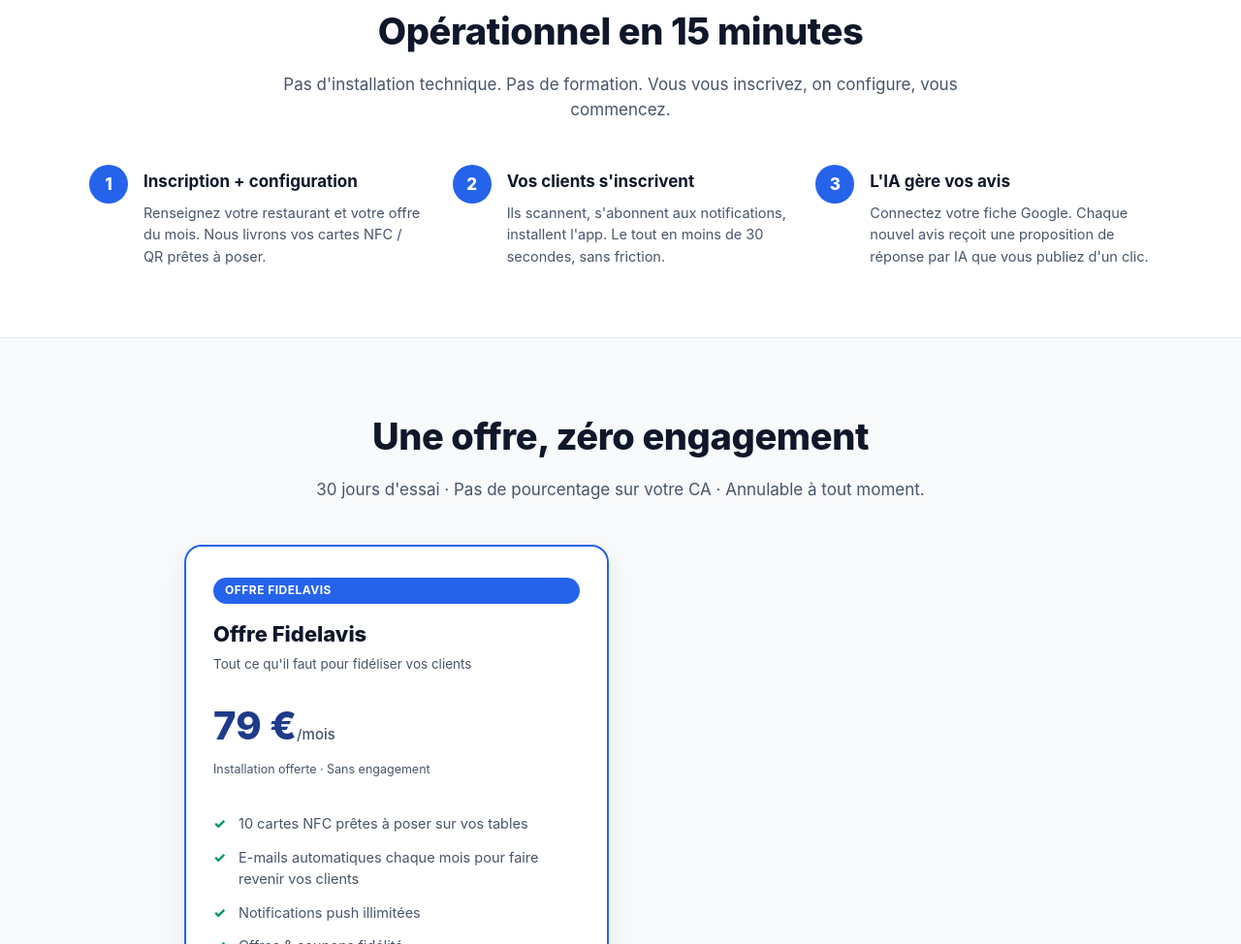
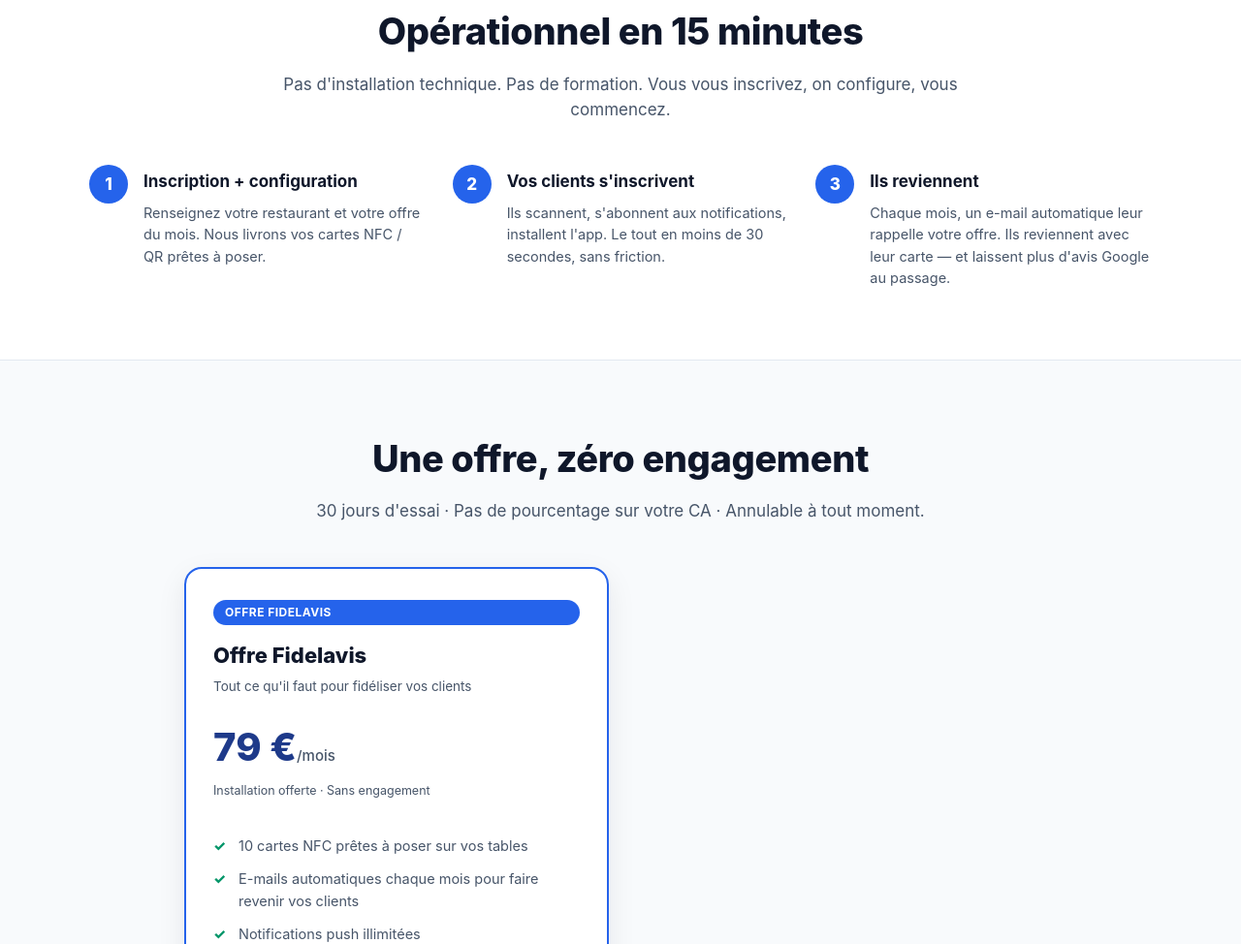
Before and after one commit to compush-media/cartefidelavis.com, a plain HTML site: page index.html in a window 1280 px wide. Shown: the part 2200-3174 px from the top of the page at 97% size. Drawn offline with Linux system fonts and the light colour scheme.

Commit message:
Retirer la promesse de reponses aux avis par IA
Elle figurait a trois endroits : le titre de la page, la meta description
affichee dans les resultats Google, l'apercu de partage social, et l'etape 3
du « comment ca marche ».

Or cette fonctionnalite ne fait pas partie de l'offre a 79 EUR — elle est
reservee a une future offre — et le service qui publiait les reponses, le
Reply Proxy, a ete archive le 20/08/2026 faute d'acces valide par Google. Un
prospect lisait donc la promesse, souscrivait, et ne la trouvait pas.

L'etape 3 est remplacee par ce que le produit fait vraiment : le rappel mensuel
par e-mail qui fait revenir les clients, et les avis Google qui viennent avec.
Le titre perd « automatiques », qui laissait entendre une automatisation des
avis eux-memes.

```diff
--- a/index.html
+++ b/index.html
@@ -3,8 +3,8 @@
 <head>
   <meta charset="utf-8" />
   <meta name="viewport" content="width=device-width,initial-scale=1,viewport-fit=cover" />
-  <title>Fidelavis — Fidélisation client & avis Google automatiques pour restaurants</title>
-  <meta name="description" content="Fidelavis est la plateforme tout-en-un pour restaurateurs : carte de fidélité NFC, coupons mensuels, gestion des avis Google avec réponses IA. Essai gratuit 30 jours." />
+  <title>Fidelavis — Carte de fidélité NFC et avis Google pour restaurants</title>
+  <meta name="description" content="Fidelavis est la plateforme tout-en-un pour restaurateurs : carte de fidélité NFC, coupons mensuels, e-mails de relance automatiques. Essai gratuit 30 jours." />
   <meta name="theme-color" content="#1E40AF" />
 
   <link rel="icon" type="image/svg+xml" href="/img/fidelavis-icon.svg" />
@@ -13,7 +13,7 @@
   <!-- Open Graph -->
   <meta property="og:type" content="website" />
   <meta property="og:title" content="Fidelavis — Fidélisation client & avis Google pour restaurants" />
-  <meta property="og:description" content="Carte de fidélité NFC + réponses IA aux avis Google. Essai gratuit 30 jours." />
+  <meta property="og:description" content="Carte de fidélité NFC + e-mails de relance automatiques. Essai gratuit 30 jours." />
   <meta property="og:image" content="https://cartefidelavis.com/img/fidelavis-logo.png" />
   <meta property="og:url" content="https://cartefidelavis.com/" />
 
@@ -469,10 +469,14 @@
         <h4>Vos clients s'inscrivent</h4>
         <p>Ils scannent, s'abonnent aux notifications, installent l'app. Le tout en moins de 30 secondes, sans friction.</p>
       </div>
+      <!-- L'etape 3 promettait des reponses aux avis generees par IA. Cette
+           fonctionnalite ne fait pas partie de l'offre a 79 EUR, et le service
+           qui publiait ces reponses a ete archive le 20/08/2026 faute d'acces
+           valide par Google. Remplacee par ce que le produit fait vraiment. -->
       <div class="step">
         <div class="num">3</div>
-        <h4>L'IA gère vos avis</h4>
-        <p>Connectez votre fiche Google. Chaque nouvel avis reçoit une proposition de réponse par IA que vous publiez d'un clic.</p>
+        <h4>Ils reviennent</h4>
+        <p>Chaque mois, un e-mail automatique leur rappelle votre offre. Ils reviennent avec leur carte — et laissent plus d'avis Google au passage.</p>
       </div>
     </div>
   </div>
```
